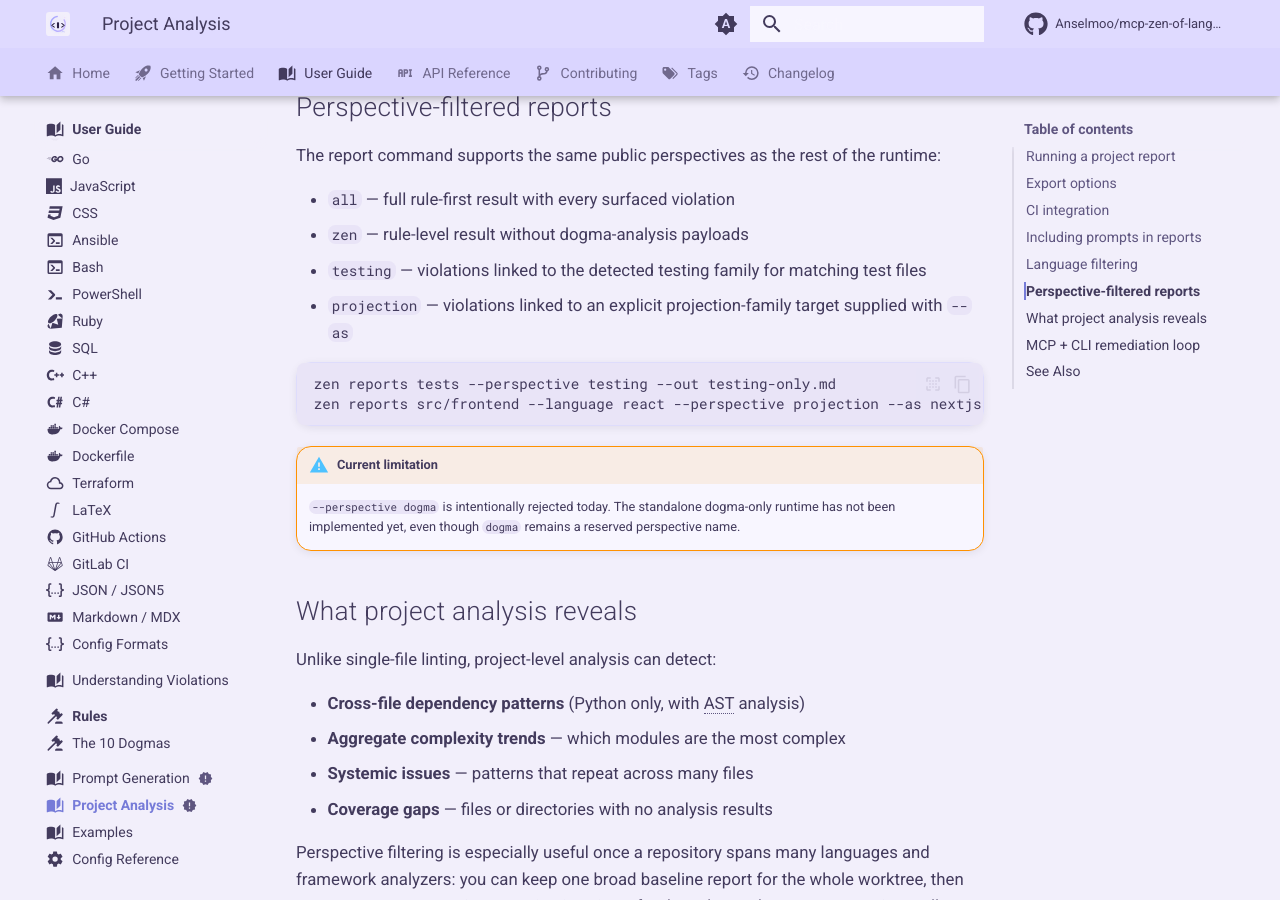
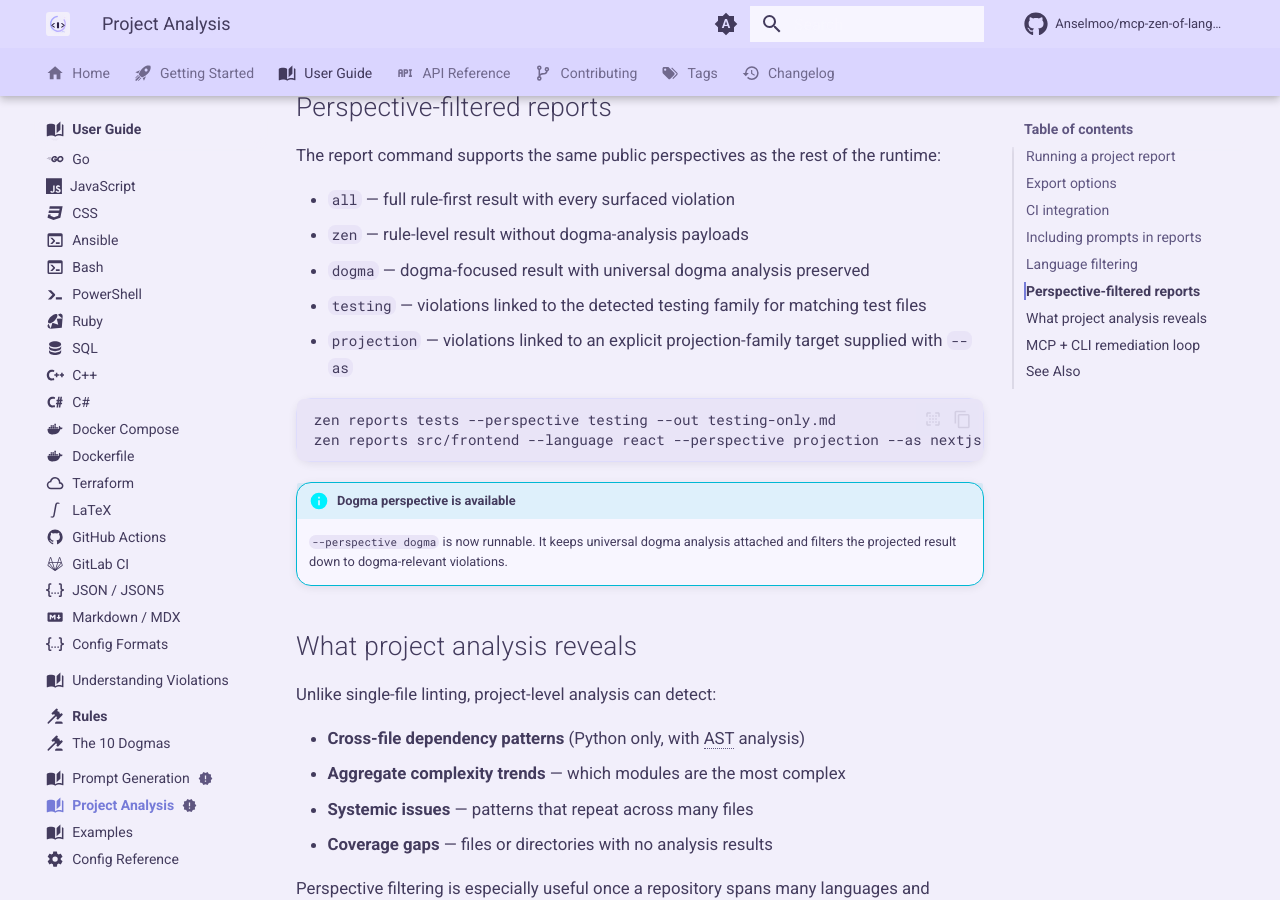
Before and after one commit to Anselmoo/mcp-zen-of-languages, an MkDocs documentation site: the page built from docs/user-guide/project-analysis.md, in a window 1280 px wide and 900 px high, scrolled down 1647 px. Built offline with MkDocs 1.6.1 and Material for MkDocs 9.7.7, drawn with Linux system fonts in a browser that asks for light colours; plug-ins that fetch from the network failed and are left out; comment, search, counter and statistics services are not loaded.

Commit message:
feat: add dogma perspective
Co-authored-by: Copilot <223556219+Copilot@users.noreply.github.com>

````diff
--- a/docs/user-guide/project-analysis.md
+++ b/docs/user-guide/project-analysis.md
@@ -81,6 +81,7 @@ runtime:
 
 - `all` — full rule-first result with every surfaced violation
 - `zen` — rule-level result without dogma-analysis payloads
+- `dogma` — dogma-focused result with universal dogma analysis preserved
 - `testing` — violations linked to the detected testing family for matching test files
 - `projection` — violations linked to an explicit projection-family target supplied with `--as`
 
@@ -89,10 +90,10 @@ zen reports tests --perspective testing --out testing-only.md
 zen reports src/frontend --language react --perspective projection --as nextjs
 ```
 
-!!! warning "Current limitation"
-    `--perspective dogma` is intentionally rejected today. The standalone
-    dogma-only runtime has not been implemented yet, even though `dogma`
-    remains a reserved perspective name.
+!!! info "Dogma perspective is available"
+    `--perspective dogma` is now runnable. It keeps universal dogma analysis
+    attached and filters the projected result down to dogma-relevant
+    violations.
 
 ## What project analysis reveals
 
````
Also changed, not shown: docs/getting-started/mcp-integration.md (+2 -3 lines), docs/user-guide/examples.md (+4 -3 lines), docs/user-guide/mcp-tools-reference.md (+3 -3 lines), docs/includes/generated/cli-output-example.md (line endings or trailing spaces), 6 other files.
